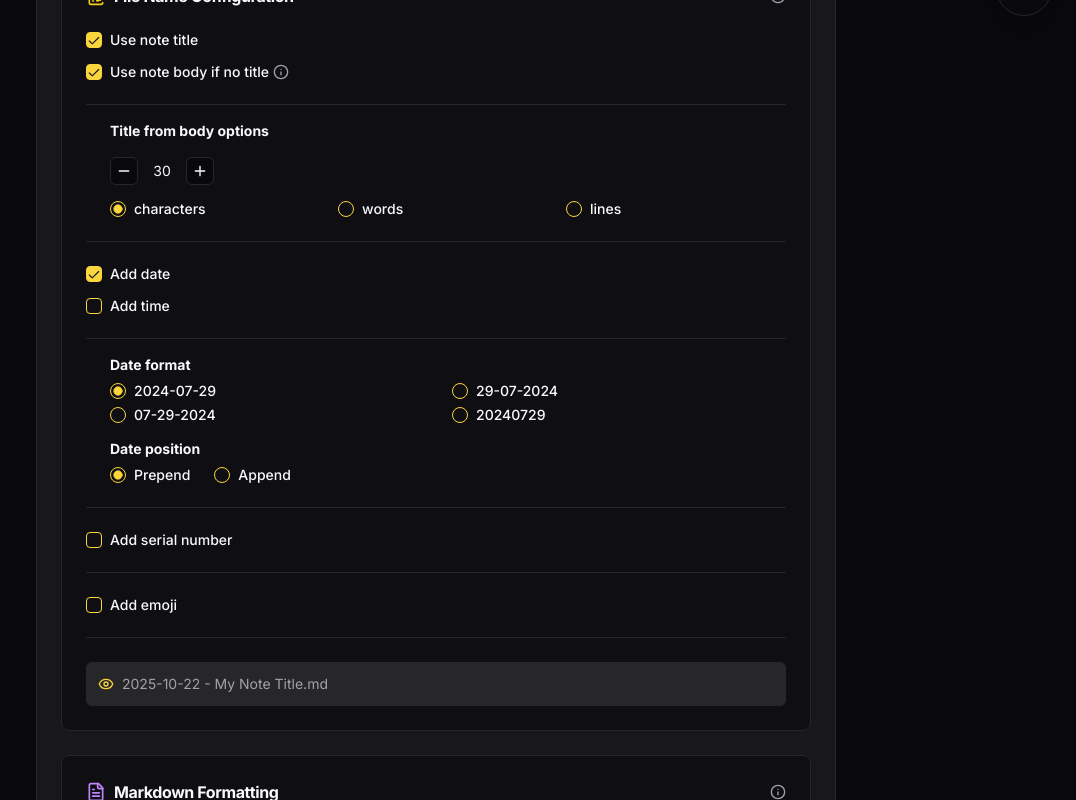
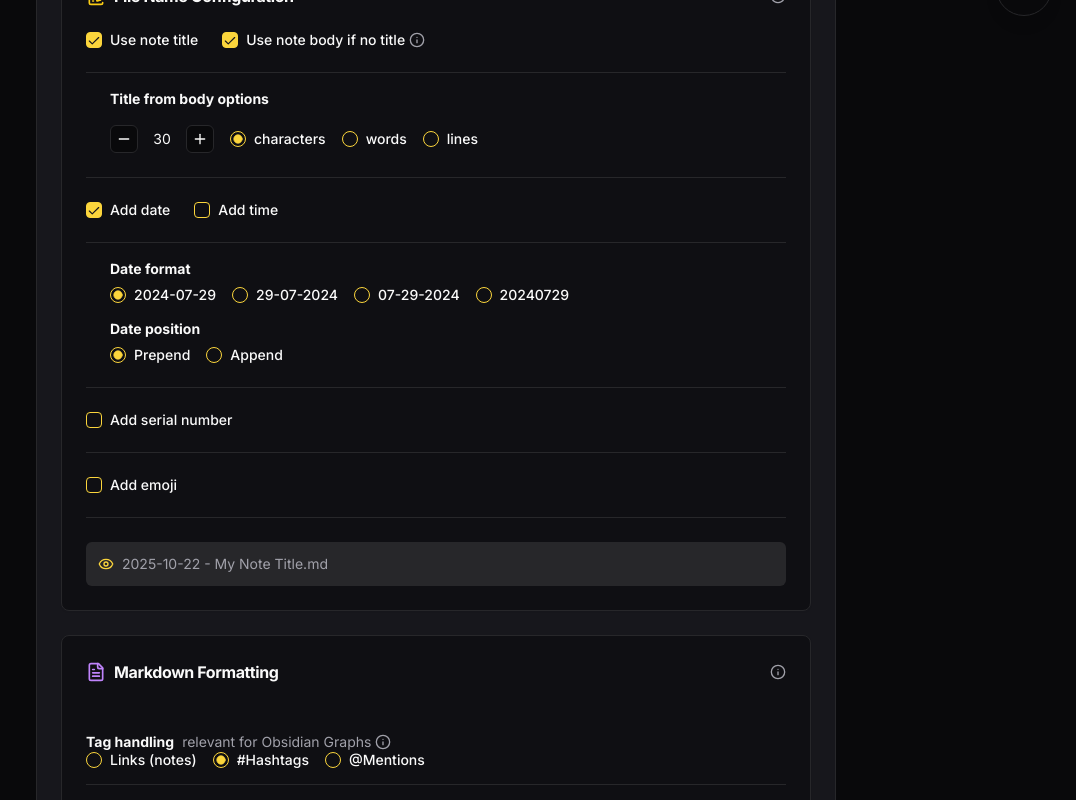
Before and after one commit to chris-obe/KeepToMD, a Next.js app: page / in a window 1280 px wide. Shown: the part 760-1560 px from the top of the page, without its empty margins (204-1280 px from the left). Built offline with nearby package versions, Linux system fonts and the light colour scheme.

Commit message:
feat(ui): Implement switches for file naming configuration options

```diff
--- a/src/components/feature/file-processing-area.tsx
+++ b/src/components/feature/file-processing-area.tsx
@@ -1,3 +1,4 @@
+
 
 
 "use client";
@@ -631,7 +632,7 @@ export function FileProcessingArea() {
       setFilenamePreview(preview + '.md');
     }
     getFilenamePreview();
-  }, [namingOptions, firstNoteTitle, htmlFiles]);
+  }, [namingOptions, firstNoteTitle]);
 
 
   const handlePreviewClick = async () => {
@@ -798,7 +799,7 @@ export function FileProcessingArea() {
                     </CardTitle>
                 </CardHeader>
                 <CardContent className="space-y-6">
-                    <div className="space-y-4">
+                    <div className="flex flex-wrap gap-x-6 gap-y-4">
                         <div className="flex items-center space-x-2">
                             <Checkbox id="title" checked={namingOptions.useTitle} onCheckedChange={(checked) => setNamingOptions(prev => ({ ...prev, useTitle: !!checked }))} />
                             <Label htmlFor="title">Use note title</Label>
@@ -815,12 +816,13 @@ export function FileProcessingArea() {
                     {namingOptions.useBody && (
                     <div className="space-y-4 pt-4 border-t border-border pl-6">
                         <Label className="font-semibold">Title from body options</Label>
+                        <div className="flex flex-wrap items-center gap-x-4 gap-y-2">
                            <div className="flex items-center space-x-2">
                              <Button variant="outline" size="icon" className="h-7 w-7" onClick={() => setNamingOptions(p => ({ ...p, bodyLength: Math.max(1, p.bodyLength - 1) }))}><Minus className="h-4 w-4"/></Button>
                              <span className="w-8 text-center text-sm">{namingOptions.bodyLength}</span>
                              <Button variant="outline" size="icon" className="h-7 w-7" onClick={() => setNamingOptions(p => ({ ...p, bodyLength: p.bodyLength + 1 }))}><Plus className="h-4 w-4"/></Button>
                           </div>
-                        <RadioGroup value={namingOptions.bodyUnit} onValueChange={handleBodyUnitChange} className="grid grid-cols-2 sm:grid-cols-3 gap-2 mt-2">
+                          <RadioGroup value={namingOptions.bodyUnit} onValueChange={handleBodyUnitChange} className="flex flex-wrap gap-x-4 gap-y-2">
                               <div className="flex items-center space-x-2">
                                   <RadioGroupItem value="characters" id="characters" />
                                   <Label htmlFor="characters">characters</Label>
@@ -835,11 +837,12 @@ export function FileProcessingArea() {
                               </div>
                           </RadioGroup>
                         </div>
+                    </div>
                     )}
 
                     <Separator />
 
-                     <div className="space-y-4">
+                     <div className="flex flex-wrap gap-x-6 gap-y-4">
                         <div className="flex items-center space-x-2">
                             <Checkbox id="date" checked={namingOptions.useDate} onCheckedChange={(checked) => setNamingOptions(prev => ({ ...prev, useDate: !!checked, useSerial: checked ? prev.useSerial : false }))} />
                             <Label htmlFor="date">Add date</Label>
@@ -855,7 +858,7 @@ export function FileProcessingArea() {
                         {namingOptions.useDate && (
                             <div className="space-y-2">
                                 <Label className="font-semibold">Date format</Label>
-                                <RadioGroup value={namingOptions.dateFormat} onValueChange={(value) => setNamingOptions(p => ({...p, dateFormat: value}))} className="grid grid-cols-2 gap-2 mt-2">
+                                <RadioGroup value={namingOptions.dateFormat} onValueChange={(value) => setNamingOptions(p => ({...p, dateFormat: value}))} className="flex flex-wrap gap-x-4 gap-y-2">
                                     <div className="flex items-center space-x-2">
                                         <RadioGroupItem value="yyyy-MM-dd" id="df-1" />
                                         <Label htmlFor="df-1">2024-07-29</Label>
@@ -879,7 +882,7 @@ export function FileProcessingArea() {
                            <div className="space-y-2">
                                 <Label className="font-semibold">Time format</Label>
                                 <Select value={namingOptions.timeFormat} onValueChange={(value) => setNamingOptions(p => ({...p, timeFormat: value}))}>
-                                   <SelectTrigger className="w-[180px] h-8 text-sm">
+                                   <SelectTrigger className="w-auto h-8 text-sm">
                                        <SelectValue />
                                    </SelectTrigger>
                                    <SelectContent>
@@ -892,12 +895,12 @@ export function FileProcessingArea() {
                         )}
                         <div className="space-y-2">
                             <Label className="font-semibold">Date position</Label>
-                            <RadioGroup value={namingOptions.datePosition} onValueChange={(value: 'prepend' | 'append') => setNamingOptions(prev => ({ ...prev, datePosition: value }))} className="flex mt-2">
+                            <RadioGroup value={namingOptions.datePosition} onValueChange={(value: 'prepend' | 'append') => setNamingOptions(prev => ({ ...prev, datePosition: value }))} className="flex flex-wrap gap-x-4 gap-y-2">
                                 <div className="flex items-center space-x-2">
                                     <RadioGroupItem value="prepend" id="prepend" />
                                     <Label htmlFor="prepend">Prepend</Label>
                                 </div>
-                                <div className="flex items-center space-x-2 ml-4">
+                                <div className="flex items-center space-x-2">
                                     <RadioGroupItem value="append" id="append" />
                                     <Label htmlFor="append">Append</Label>
                                 </div>
@@ -911,7 +914,7 @@ export function FileProcessingArea() {
 
                     {namingOptions.useDate && (
                     <>
-                    <div className="space-y-4">
+                    <div className="flex flex-wrap gap-x-6 gap-y-4">
                         <div className="flex items-center space-x-2">
                             <Checkbox id="serial" checked={namingOptions.useSerial} onCheckedChange={(checked) => setNamingOptions(prev => ({ ...prev, useSerial: !!checked }))} />
                             <Label htmlFor="serial">Add serial number</Label>
@@ -920,7 +923,7 @@ export function FileProcessingArea() {
                     {namingOptions.useSerial && (
                     <div className="space-y-2 pt-4 border-t border-border pl-6">
                         <Label className="font-semibold flex items-center">Serial number padding <InfoTooltip>Choose the padding for your serial numbers. Sorting by date is recommended for predictable numbering.</InfoTooltip></Label>
-                        <RadioGroup value={namingOptions.serialPadding} onValueChange={(value) => setNamingOptions(prev => ({ ...prev, serialPadding: value as '1' | '01' | '001' | '0001' }))} className="grid grid-cols-2 sm:grid-cols-4 gap-2 mt-2">
+                        <RadioGroup value={namingOptions.serialPadding} onValueChange={(value) => setNamingOptions(prev => ({ ...prev, serialPadding: value as '1' | '01' | '001' | '0001' }))} className="flex flex-wrap gap-x-4 gap-y-2">
                              <div className="flex items-center space-x-2">
                                 <RadioGroupItem value="1" id="s1" />
                                 <Label htmlFor="s1">1, 2, 3</Label>
@@ -944,7 +947,7 @@ export function FileProcessingArea() {
                     </>
                     )}
 
-                    <div className="space-y-4">
+                    <div className="flex flex-wrap gap-x-6 gap-y-4">
                         <div className="flex items-center space-x-2">
                             <Checkbox id="emoji" checked={namingOptions.useEmoji} onCheckedChange={(checked) => setNamingOptions(prev => ({ ...prev, useEmoji: !!checked }))} />
                             <Label htmlFor="emoji">Add emoji</Label>
@@ -955,7 +958,7 @@ export function FileProcessingArea() {
                         <div className="space-y-4 pt-4 border-t border-border pl-6">
                             <div className="space-y-2">
                                 <Label className="font-semibold">Emoji</Label>
-                                <RadioGroup value={namingOptions.selectedEmoji} onValueChange={(value) => setNamingOptions(p => ({...p, selectedEmoji: value}))} className="grid grid-cols-3 gap-2 mt-2">
+                                <RadioGroup value={namingOptions.selectedEmoji} onValueChange={(value) => setNamingOptions(p => ({...p, selectedEmoji: value}))} className="flex flex-wrap gap-x-4 gap-y-2">
                                     <div className="flex items-center space-x-2">
                                         <RadioGroupItem value="🟡" id="e-1" />
                                         <Label htmlFor="e-1">🟡</Label>
@@ -975,7 +978,7 @@ export function FileProcessingArea() {
                                 <RadioGroup
                                     value={namingOptions.emojiPosition}
                                     onValueChange={(value: 'beforeDate' | 'afterDate' | 'afterTitle') => setNamingOptions(prev => ({ ...prev, emojiPosition: value }))}
-                                    className="grid grid-cols-2 sm:grid-cols-3 gap-2 mt-2"
+                                    className="flex flex-wrap gap-x-4 gap-y-2"
                                 >
                                     <div className="flex items-center space-x-2">
                                         <RadioGroupItem value="beforeDate" id="ep-1" />
@@ -1017,7 +1020,7 @@ export function FileProcessingArea() {
                 <CardContent className="space-y-4 pt-6">
                      <div>
                         <Label className="font-semibold flex items-center">Tag handling <span className="ml-2 text-sm font-normal text-muted-foreground">relevant for Obsidian Graphs</span><InfoTooltip>Choose how to represent Google Keep tags in Obsidian.</InfoTooltip></Label>
-                        <RadioGroup value={formattingOptions.tagHandling} onValueChange={(value) => setFormattingOptions(prev => ({...prev, tagHandling: value as 'links' | 'hash' | 'atlinks'}))} className="grid grid-cols-2 sm:grid-cols-3 gap-2 mt-2">
+                        <RadioGroup value={formattingOptions.tagHandling} onValueChange={(value) => setFormattingOptions(prev => ({...prev, tagHandling: value as 'links' | 'hash' | 'atlinks'}))} className="flex flex-wrap gap-x-4 gap-y-2">
                              <div className="flex items-center space-x-2">
                                 <RadioGroupItem value="links" id="links" />
                                 <Label htmlFor="links">Links (notes)</Label>
```
Lines whose indentation alone changed are shown as unchanged.
